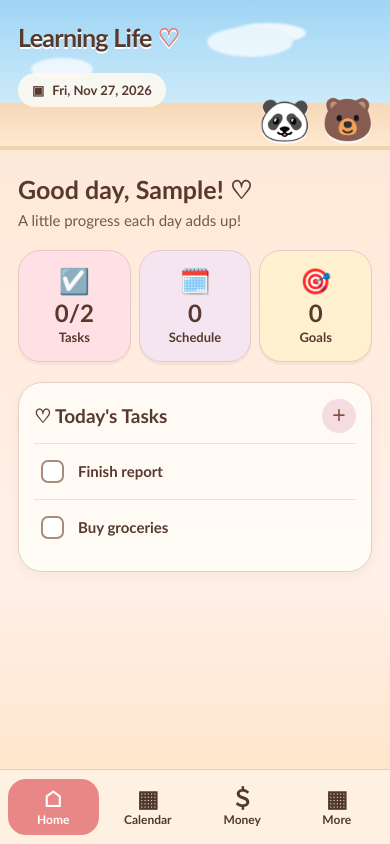
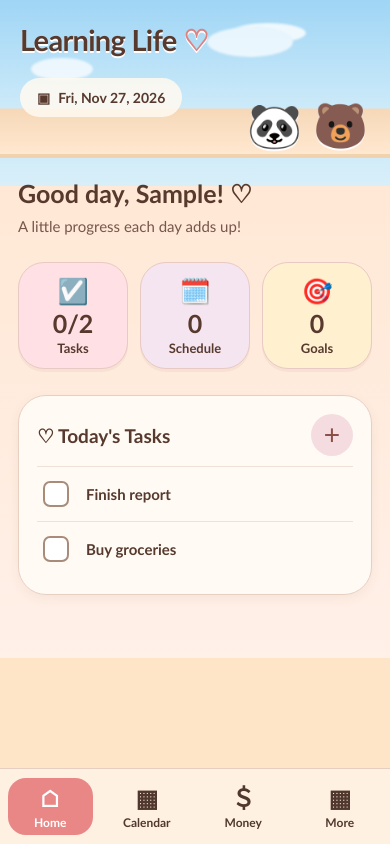
Before and after one commit to keialaskova/Learning-Life-, a plain HTML site: page index.html in a window 390 px wide. Both pictures are taken after typing "Sample" into the empty fields and a click on the button "Continue to Learning Life". Drawn offline with Linux system fonts and the light colour scheme.

Commit message:
Add files via upload

```diff
--- a/index.html
+++ b/index.html
@@ -150,6 +150,46 @@ body{min-height:100svh;overflow:hidden;background:#f6dfc8;font-family:ui-rounded
  .home-stat{min-height:90px}
 }
 
+
+/* v4 tablet sizing correction */
+.stage:has(.home-dashboard:not([hidden])){background:linear-gradient(180deg,#a8d9f5 0%,#d8eff9 24%,#ffe8d5 24%,#fff0e8 78%,#ffe5c8 100%) !important}
+.stage:has(.home-dashboard:not([hidden]))::before,.stage:has(.home-dashboard:not([hidden]))::after{display:none !important}
+.home-dashboard{background:linear-gradient(180deg,#a8d9f5 0%,#d8eff9 22%,#ffe8d5 22%,#fff0e8 78%,#ffe5c8 78%,#ffe5c8 100%) !important}
+.home-top{min-height:clamp(170px,22vh,245px) !important;padding:clamp(24px,4vh,42px) clamp(22px,5vw,76px) 22px !important}
+.home-brand{font-size:clamp(30px,3.4vw,46px) !important}
+.home-date{font-size:clamp(14px,1.25vw,18px) !important;padding:11px 17px !important}
+.home-mascots{font-size:clamp(48px,6vw,76px) !important;right:clamp(22px,5vw,76px) !important}
+.home-content{width:min(94%,1240px) !important;max-width:1240px !important;padding:clamp(24px,3.2vw,46px) clamp(20px,3vw,42px) 34px !important;background:transparent !important}
+.home-greeting{font-size:clamp(28px,3vw,42px) !important;margin-bottom:8px !important}
+.home-subtitle{font-size:clamp(17px,1.5vw,21px) !important;margin-bottom:24px !important}
+.home-stats{gap:clamp(12px,1.4vw,20px) !important;margin:22px 0 26px !important}
+.home-stat{min-height:clamp(120px,14vh,164px) !important;padding:18px 12px !important;border-radius:26px !important}
+.home-stat .emoji{font-size:clamp(30px,2.7vw,40px) !important}
+.home-stat strong{font-size:clamp(30px,2.7vw,40px) !important}
+.home-stat span:last-child{font-size:clamp(15px,1.35vw,19px) !important}
+.home-panel{padding:clamp(18px,2vw,28px) !important;margin-top:18px !important;border-radius:28px !important}
+.home-panel-heading h2{font-size:clamp(22px,2vw,28px) !important}
+.home-add{width:42px !important;height:42px !important;font-size:28px !important}
+.home-task{font-size:clamp(17px,1.5vw,21px) !important;padding:15px 4px !important;gap:14px !important}
+.home-task input{width:26px !important;height:26px !important}
+.home-bottom{padding:12px 5vw calc(12px + env(safe-area-inset-bottom)) !important;gap:12px !important}
+.home-nav{font-size:clamp(14px,1.3vw,18px) !important;padding:10px 6px 8px !important;gap:5px !important}
+.home-nav .nav-icon{font-size:clamp(26px,2.4vw,34px) !important}
+@media(max-width:699px){
+ .home-content{width:100% !important;padding:20px 18px 26px !important}
+ .home-top{min-height:158px !important;padding:22px 20px 18px !important}
+ .home-brand{font-size:29px !important}.home-mascots{font-size:44px !important}
+ .home-stat{min-height:104px !important;padding:12px 7px !important}
+ .home-stat strong{font-size:25px !important}.home-stat .emoji{font-size:25px !important}
+ .home-stat span:last-child{font-size:13px !important}
+ .home-greeting{font-size:25px !important}.home-subtitle{font-size:15px !important}
+ .home-panel-heading h2{font-size:19px !important}
+ .home-task{font-size:15px !important;padding:11px 2px !important}
+ .home-bottom{padding:9px 8px calc(9px + env(safe-area-inset-bottom)) !important}
+ .home-nav{font-size:12px !important;padding:7px 2px 5px !important}
+ .home-nav .nav-icon{font-size:24px !important}
+}
+
 </style>
 </head>
 <body>
```
